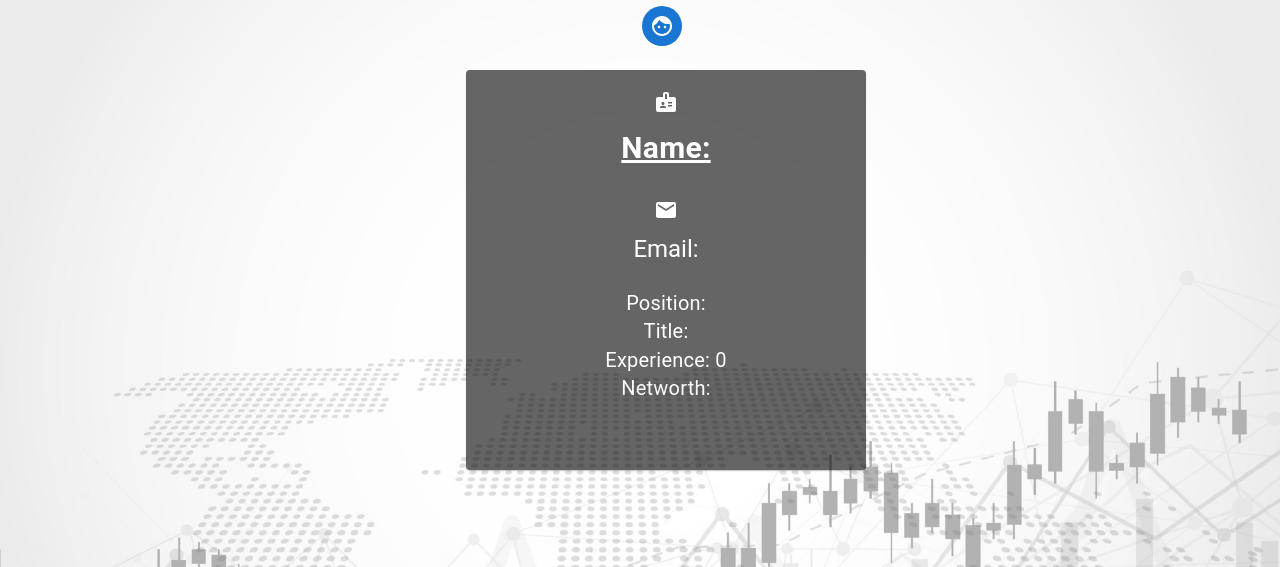
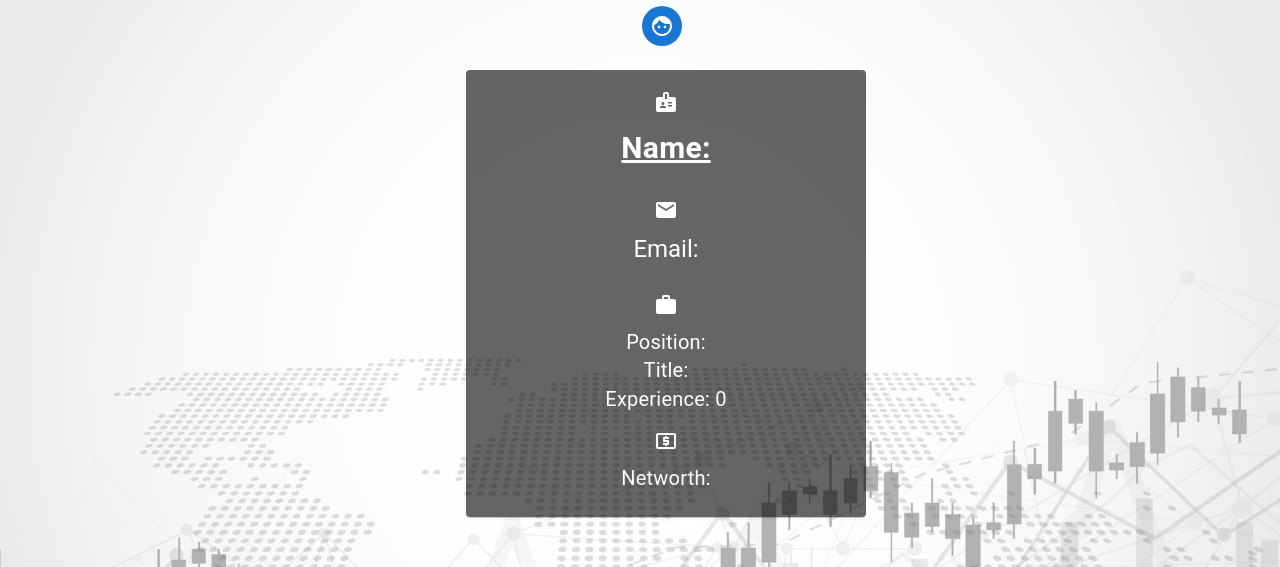
Before and after one commit to Nihilus888/IBull, a React (Create React App) app: page /profile/1 in a window 1280 px wide. Shown: the part 159-726 px from the top of the page. Built offline with nearby package versions, Linux system fonts and the light colour scheme; no server answers; sample sign-in values are in the browser's storage.

Commit message:
added icons for profile

```diff
--- a/src/components/profile/Profile.jsx
+++ b/src/components/profile/Profile.jsx
@@ -35,6 +35,8 @@ import CardContent from "@mui/material/CardContent";
 import FaceIcon from "@mui/icons-material/Face";
 import BadgeIcon from "@mui/icons-material/Badge";
 import EmailIcon from "@mui/icons-material/Email";
+import WorkIcon from "@mui/icons-material/Work";
+import LocalAtmIcon from "@mui/icons-material/LocalAtm";
 import Image from "../../components/stockmarket.jpg";
 
 const theme = createTheme();
@@ -229,7 +231,8 @@ export default function Profile(props) {
                 sx={{
                   minHeight: 400,
                   minWidth: 400,
-                  mb: 40,
+                  mb: 10,
+                  mr: 200,
                   backgroundColor: "black",
                   opacity: "0.6",
                   color: "white",
@@ -262,11 +265,20 @@ export default function Profile(props) {
                       mt: 0.5,
                       mb: 0.5,
                       width: 1 / 4,
-                  }} />
+                    }}
+                  />
 
                   <Typography sx={{ mb: 3 }} variant="h5" component="div">
                     Email: {formData.email}
                   </Typography>
+
+                  <WorkIcon
+                    sx={{
+                      mt: 0.5,
+                      mb: 0.5,
+                      width: 1 / 4,
+                    }}
+                  />
 
                   <Typography variant="body2" sx={{ fontSize: 20 }}>
                     Position: {formData.position}
@@ -274,10 +286,20 @@ export default function Profile(props) {
                     Title: {formData.job}
                     <br />
                     Experience: {formData.experience}
-                    <br />
+                  </Typography>
+
+                  <LocalAtmIcon
+                    sx={{
+                      mt: 2,
+                      mb: 0.5,
+                      width: 1 / 4,
+                    }}
+                  />
+
+                  <Typography variant="body2" sx={{ fontSize: 20 }}>
                     Networth: {formData.networth}
-                    <br />
                   </Typography>
+
                 </CardContent>
               </Card>
             </TabPanel>
```
